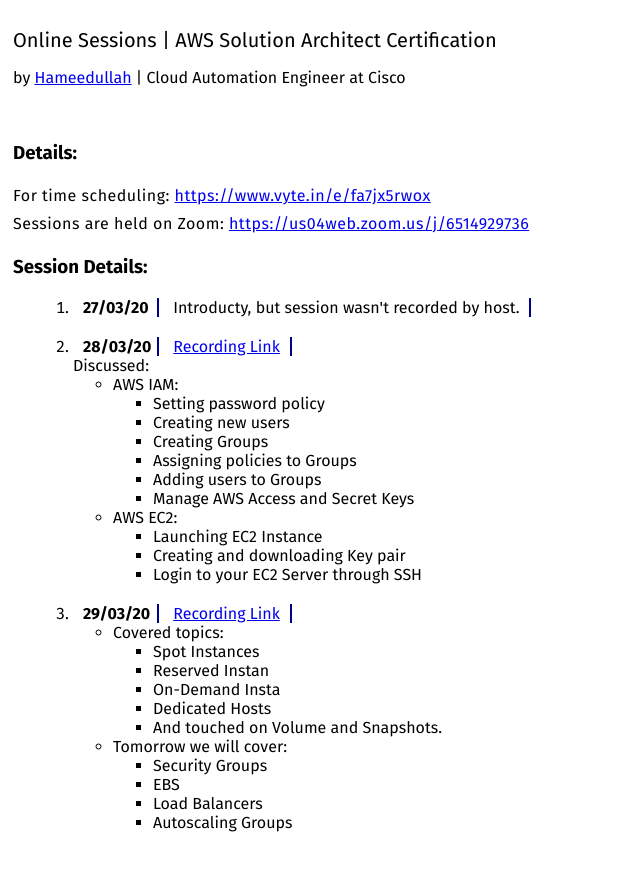
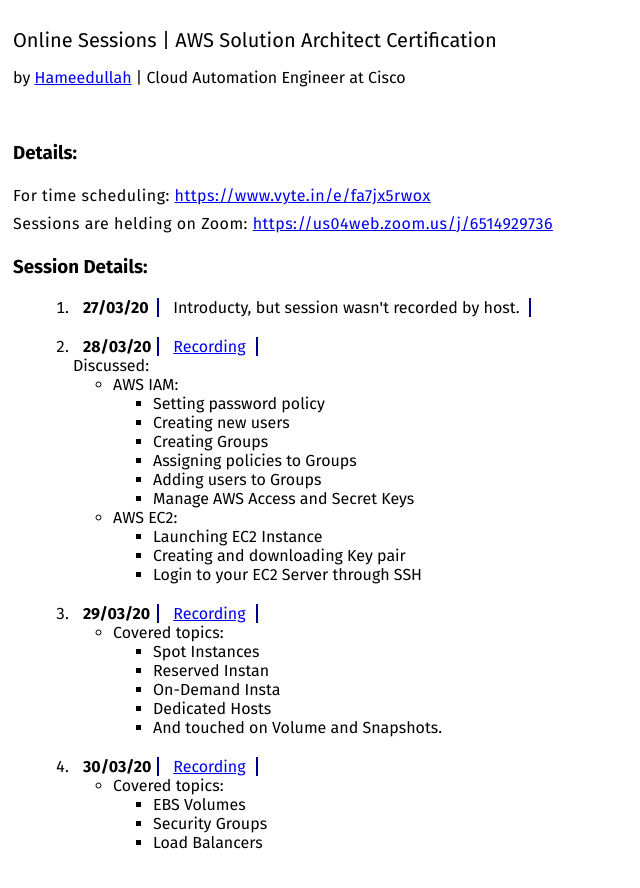
Before and after one commit to aizazshahid/aws_cert, a plain HTML site: page index.html in a window 1280 px wide. Shown: the whole page, without its empty margins (0-640 px from the left). Drawn offline with Linux system fonts and the light colour scheme.

Commit message:
New session updated & Some other modifications

```diff
--- a/index.html
+++ b/index.html
@@ -28,20 +28,20 @@
         <p class="text">
             For time scheduling: <a href="https://www.vyte.in/e/fa7jx5rwox">https://www.vyte.in/e/fa7jx5rwox</a>
             <br>
-            Sessions are held on Zoom: <a href="https://us04web.zoom.us/j/6514929736">https://us04web.zoom.us/j/6514929736</a>
+            Sessions are helding on Zoom: <a href="https://us04web.zoom.us/j/6514929736">https://us04web.zoom.us/j/6514929736</a>
         </p>
 
         <h3>Session Details:</h3>
         <ol class='sessions_detail'>
-            <li>
+            <li class="session_1">
                 <span class="dated">27/03/20</span>
                 <span class="desc heading">Introducty, but session wasn't recorded by host.</span>
-            </li>
+            </li> <!-- .session_1 -->
 
-            <li>
+            <li class="session_2">
                 <span class="dated">28/03/20</span>
 
-                <span class="session_link link"><a href="https://us04web.zoom.us/rec/share/2cZTKK_B_TlIe7PjxFHyaoUgPo_cT6a80SQc-vsMxUftdXYzFXgY30ItvDSgRwoA" target="_blank">Recording Link</a></a></span>
+                <span class="session_link link"><a href="https://us04web.zoom.us/rec/share/2cZTKK_B_TlIe7PjxFHyaoUgPo_cT6a80SQc-vsMxUftdXYzFXgY30ItvDSgRwoA" target="_blank">Recording</a></a></span>
 
                 <div class="desc">
                     Discussed:
@@ -67,12 +67,12 @@
 
                 </div> <!-- div.desc -->
 
-            </li> <!-- Each Session -->
+            </li> <!-- .session_2 -->
 
-            <li>
+            <li class="session_3">
                 <span class="dated">29/03/20</span>
 
-                <span class="session_link link"><a href="https://us04web.zoom.us/rec/play/75QvJr37rG83Gt3A4gSDCvUrW468LK-s1ilN-fMOyBzmUCNRZgH1MLoQZeZviHqM6e6WZOF9e3lI00FC?continueMode=true&_x_zm_rtaid=iMwh-cD9TuGgw9H98QX16A.1585562024498.dac8c4fd669f2a39ec376f95cf75d29b&_x_zm_rhtaid=679" target="_blank">Recording Link</a></a></span>
+                <span class="session_link link"><a href="https://us04web.zoom.us/rec/play/75QvJr37rG83Gt3A4gSDCvUrW468LK-s1ilN-fMOyBzmUCNRZgH1MLoQZeZviHqM6e6WZOF9e3lI00FC?continueMode=true&_x_zm_rtaid=iMwh-cD9TuGgw9H98QX16A.1585562024498.dac8c4fd669f2a39ec376f95cf75d29b&_x_zm_rhtaid=679" target="_blank">Recording</a></a></span>
 
                 <div class="desc">
 
@@ -85,21 +85,32 @@
                             <li>Dedicated Hosts</li>
                             <li>And touched on Volume and Snapshots.</li>
                         </ul>
-
-                        <li class="sub_heading">Tomorrow we will cover:</li>
-                        <ul>
-                            <li>Security Groups</li>
-                            <li>EBS</li>
-                            <li>Load Balancers</li>
-                            <li>Autoscaling Groups</li>
-                        </ul>
                     </ul>
 
 
                 </div> <!-- div.desc -->
 
-            </li> <!-- Each Session -->
+            </li> <!-- .session_3 -->
 
+            <li class="session_4">
+                <span class="dated">30/03/20</span>
+
+                <span class="session_link link"><a href="https://us04web.zoom.us/rec/play/uZ0sJOuqrD43SdGV4gSDVPYsW469Jv6s2ncWqKFZyBnnBnEAO1r0ZeQWY7AwDAU-OpKj3srZq0g5KrkU?continueMode=true&_x_zm_rtaid=LlPmqFtuT1uK4c2tUMkn4g.1585576967249.f04fa6c010b6fcf81431aa32b3c4446d&_x_zm_rhtaid=533" target="_blank">Recording</a></a></span>
+
+                <div class="desc">
+
+                    <ul>
+                        <li class="sub_heading">Covered topics:</li>
+                        <ul>
+                            <li>EBS Volumes</li>
+                            <li>Security Groups</li>
+                            <li>Load Balancers</li>
+                        </ul>
+                    </ul>
+
+                </div> <!-- div.desc -->
+
+            </li> <!-- .session_4 -->
 
         </ol>
 
```
